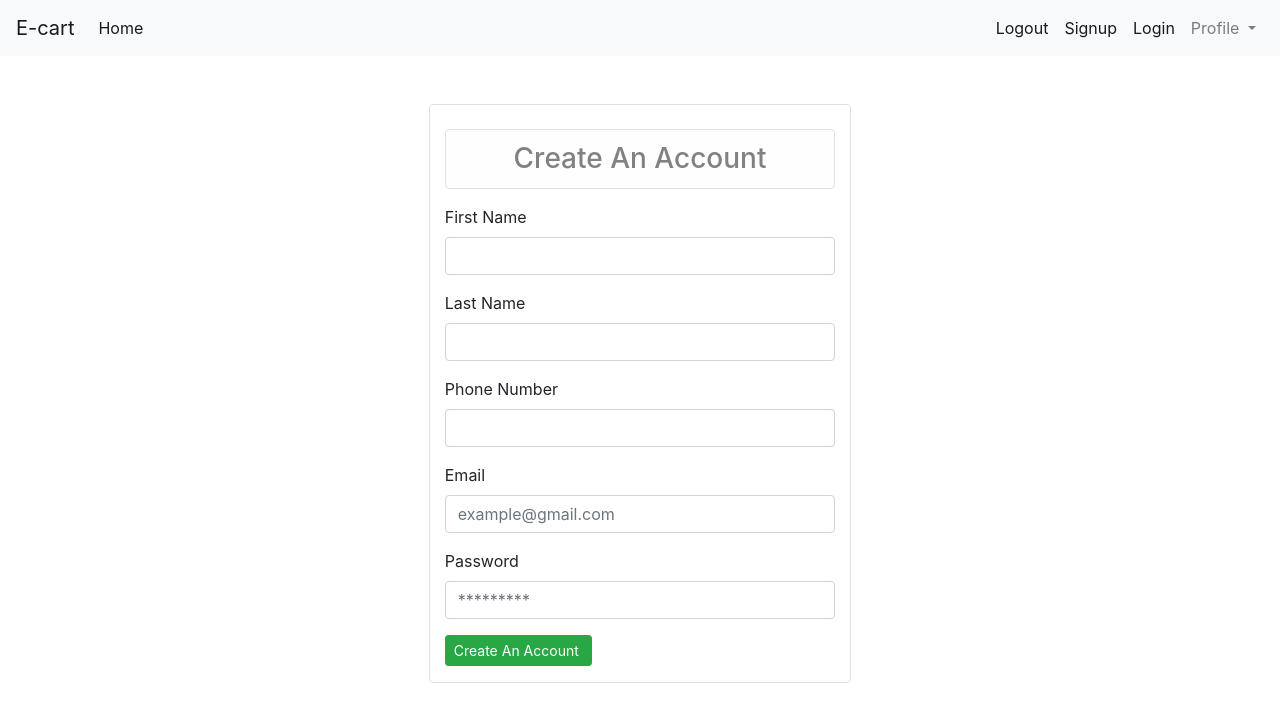
After one commit to Shailesh1214/Django-E_shop, a Django app: template store/templates/signup.html in a window 1280 px wide. The commit adds this page. Shown: the top 722 px of the page. Run offline with Django 3.2, Linux system fonts and the light colour scheme; the template is opened without the code that fills it, so the values that code supplies are empty; some libraries are stand-ins or nearby versions.

Commit message:
Signup for customer

```diff
--- a/store/admin.py
+++ b/store/admin.py
@@ -1,6 +1,7 @@
 from django.contrib import admin
 from .models.product import Product
 from .models.category import Category
+from .models.customer import Customer
 
 class AdminProduct(admin.ModelAdmin):
     list_display = ['name', 'price', 'category']
@@ -11,3 +12,4 @@ class AdminCategory(admin.ModelAdmin):
 # Register your models here.
 admin.site.register(Product, AdminProduct)
 admin.site.register(Category,AdminCategory)
+admin.site.register(Customer )
--- a/store/models/__init__.py
+++ b/store/models/__init__.py
@@ -1,2 +1,3 @@
 from .product import Product
 from .category import Category
+from .customer import Customer
--- a/store/templates/base.html
+++ b/store/templates/base.html
@@ -31,7 +31,7 @@
                 <a class="nav-link" href="#">Logout<span class="sr-only">(current)</span></a>
             </li>
             <li class="nav-item active">
-                <a class="nav-link" href="#">Signup<span class="sr-only">(current)</span></a>
+                <a class="nav-link" href="/signup">Signup<span class="sr-only">(current)</span></a>
             </li>
             <li class="nav-item active">
                 <a class="nav-link" href="#">Login<span class="sr-only">(current)</span></a>
--- /dev/null
+++ b/store/templates/signup.html
@@ -0,0 +1,50 @@
+{% extends 'base.html' %}
+{% block content %}
+
+<div class="container">
+    <div class="p-4 m-4">
+        <div class="col-lg-5 mx-auto border rounded pt-4">
+            <h3 class="alert alert-light border rounded">
+                <center>Create An Account</center>
+            </h3>
+            <form action="/signup" method="POST">
+                {% csrf_token %}
+                <!--firstname-->
+                <div class="form-group">
+                    <label for="">First Name</label>
+                    <input type="text" name="firstname" id="" class="form-control" placeholder="" aria-describedby="helpId">
+                </div>
+
+                <!--Lastname-->
+                <div class="form-group">
+                    <label for="">Last Name</label>
+                    <input type="text" name="lastname" id="" class="form-control" placeholder="" aria-describedby="helpId">
+                </div>
+
+                <!--Phone Number-->
+                <div class="form-group">
+                    <label for="">Phone Number</label>
+                    <input type="Phone" name="phone" id="" class="form-control" placeholder="" aria-describedby="helpId">
+                </div>
+
+                <!--email-->
+                <div class="form-group">
+                    <label for="">Email</label>
+                    <input type="email" name="email" id="" class="form-control" placeholder="example@gmail.com"
+                        aria-describedby="helpId">
+                </div>
+
+                <!--password-->
+                <div class="form-group">
+                    <label for="">Password</label>
+                    <input type="password" name="password" id="" class="form-control" placeholder="*********"
+                        aria-describedby="helpId">
+                </div>
+                <div class="form-group">
+                    <input class="btn btn-sm btn-success" type="submit" value="Create An Account ">
+                </div>
+            </form>
+        </div>
+    </div>
+</div>
+{% endblock %}
--- a/store/urls.py
+++ b/store/urls.py
@@ -1,7 +1,8 @@
 from django.urls import path
-from .views import index
+from .views import index, signup
 
 urlpatterns=[
-    path('',index)
+    path('',index),
+    path('signup', signup)
 
 ]
```
Also changed, not shown: store/models/customer.py (added, +8 -0 lines), store/views.py (+21 -2 lines), db.sqlite3, store/migrations/0004_auto_20201109_1707.py (added), store/migrations/0005_auto_20201109_2126.py (added), store/migrations/0006_auto_20201109_2150.py (added).
